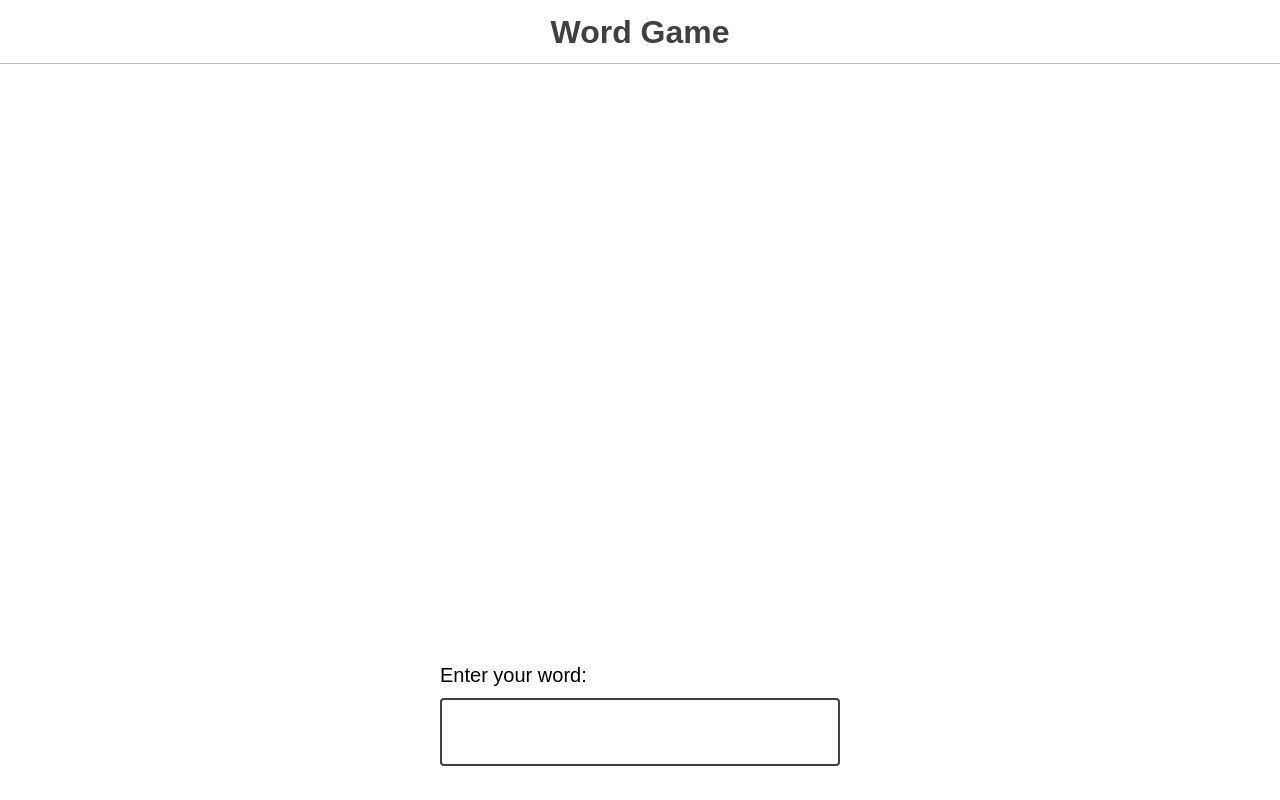
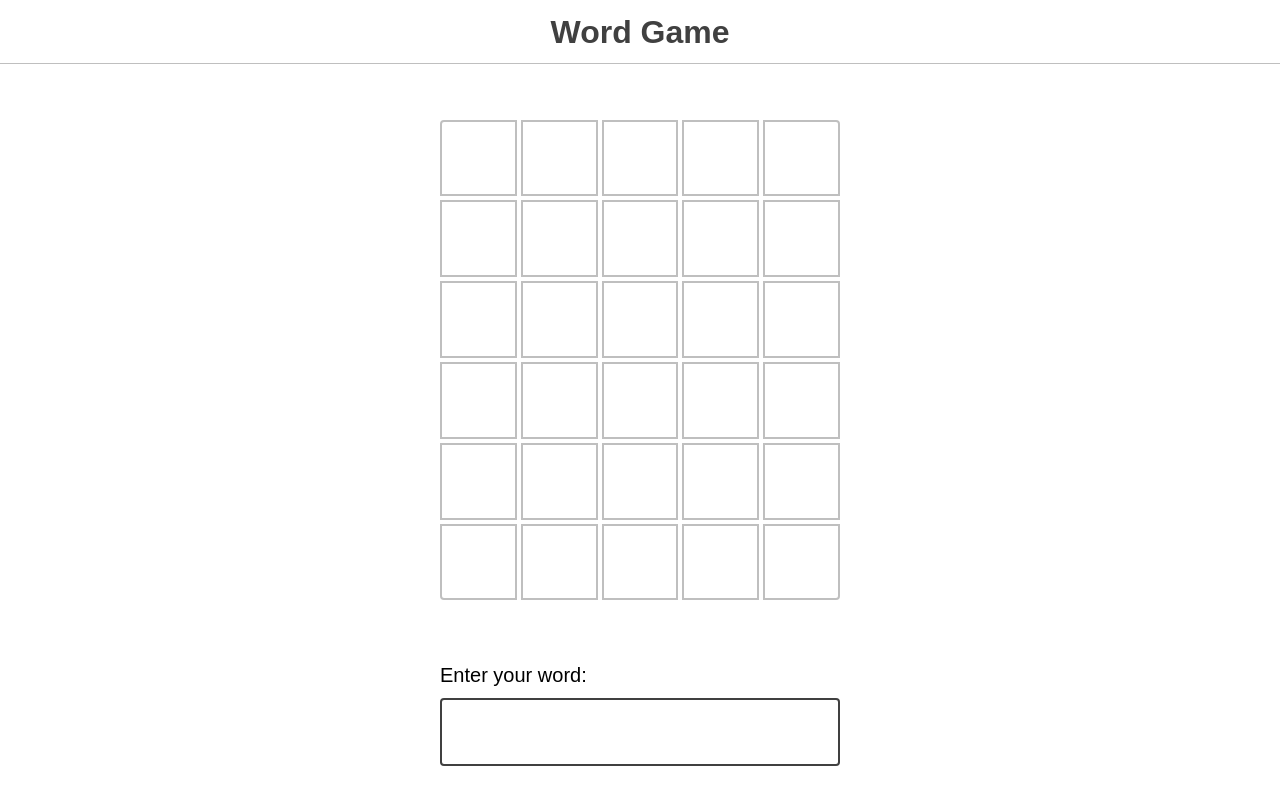
Before and after one commit to joy-of-react/project-wordle, a React (Vite) app: page / in a window 1280 px wide. Built offline with nearby package versions, Linux system fonts and the light colour scheme.

Commit message:
3/5 exer done. added slots for words

```diff
--- a/src/components/History/History.js
+++ b/src/components/History/History.js
@@ -1,11 +1,15 @@
 import React from "react";
+import Slots from "../Slots";
+
+import { NUM_OF_GUESSES_ALLOWED } from "../../constants";
+import {range} from '../../utils'
 
 function History({ guesses }) {
     return(
 
 <div className="guess-results">
-        {guesses.map((guess, index) => (
-            <p key={index} className="guess">{guess}</p>
+        {range(NUM_OF_GUESSES_ALLOWED).map((num, index) => (
+            <Slots key={index} value={guesses[num]}/>
         ))}
 </div>
 );
--- /dev/null
+++ b/src/components/Slots/Slots.js
@@ -0,0 +1,15 @@
+import React from 'react';
+
+import {range} from'../../utils'
+
+function Slots({value}) {
+  return (
+    <p className='guess'>
+      {range(5).map((num) => (
+<span key={num}className="cell">{value? value[num] : undefined}</span>
+      ))}
+    </p>
+  );}
+
+
+export default Slots;
--- /dev/null
+++ b/src/components/Slots/index.js
@@ -0,0 +1,2 @@
+export * from './Slots';
+export { default } from './Slots';
```
Also changed, not shown: src/components/input/Input.js (+0 -10 lines).
